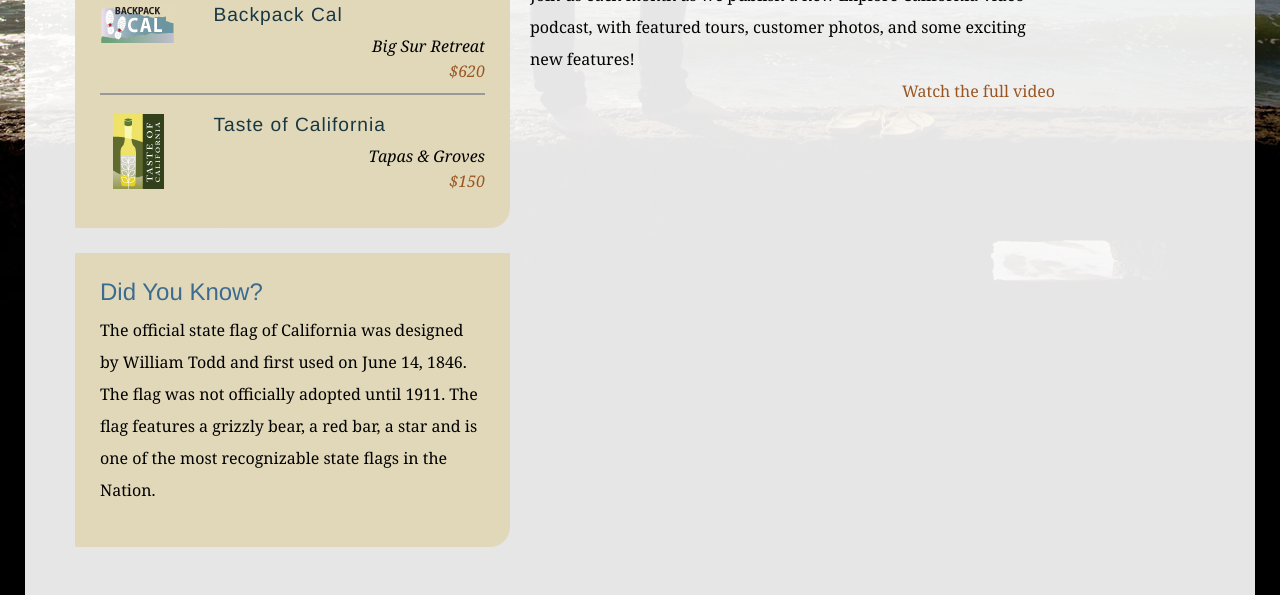
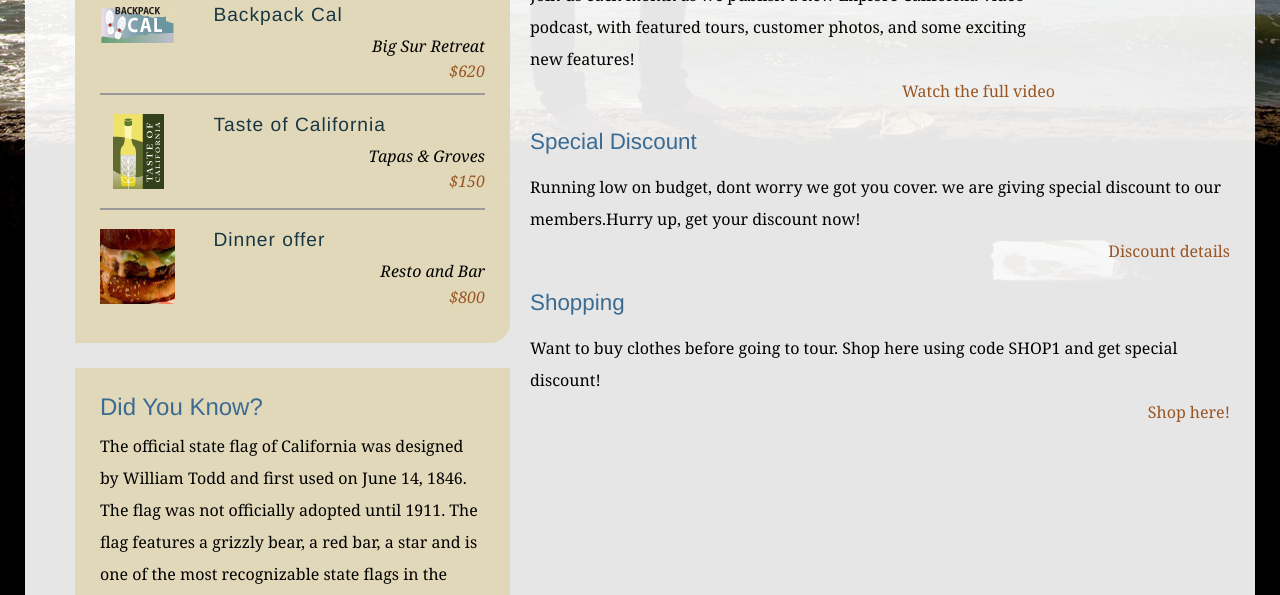
Before and after one commit to Hanmantlokare/explorecalifornia, a plain HTML site: page index.html in a window 1280 px wide. Shown: the part 800-1395 px from the top of the page. Drawn offline with Linux system fonts and the light colour scheme.

Commit message:
added new features in main page

```diff
--- a/index.html
+++ b/index.html
@@ -67,7 +67,12 @@
 
             <h1>Explorer's Podcast</h1>
             <p class="videoText">Join us each month as we publish a new Explore California video podcast, with featured tours, customer photos, and some exciting new features!<span class="accent"><a href="explorers/video.html" title="Video Podcast">Watch the full video</a></span></p>
-          </div>
+	    <h2>Special Discount</h2>
+            <p class="discount">Running low on budget, dont worry we got you cover. we are giving special discount to our members.Hurry up, get your discount now!<span class="accent"><a href="explorers/discount.html" title="Special Discount">Discount details</a></span></p>
+	    <h2>Shopping</h2>
+            <p class="shop">Want to buy clothes before going to tour. Shop here using code SHOP1 and get special discount! <span class="accent"><a href="explorers/discount_shop.html" title="Shopping">Shop here!</a></span></p>
+
+	</div>
         </div>
 
         <div id="secondaryContent">
@@ -85,6 +90,9 @@
             <h2><img src="assets/images/taste_bug.gif" alt="Taste of California" width="75" height="75" />Taste of California</h2>
             <p>Tapas &amp; Groves <br />
               <a href="tours/tour_detail_taste.html">$150</a></p>
+	    <h2><img src="assets/images/dinner.jpg" alt="Dinner offer" width="75" height="75" />Dinner offer</h2>
+            <p>Resto and Bar <br />
+              <a href="tours/dinner.html">$800</a></p>
           </div>
 
           <div id="trivia" class="callOut">
```
